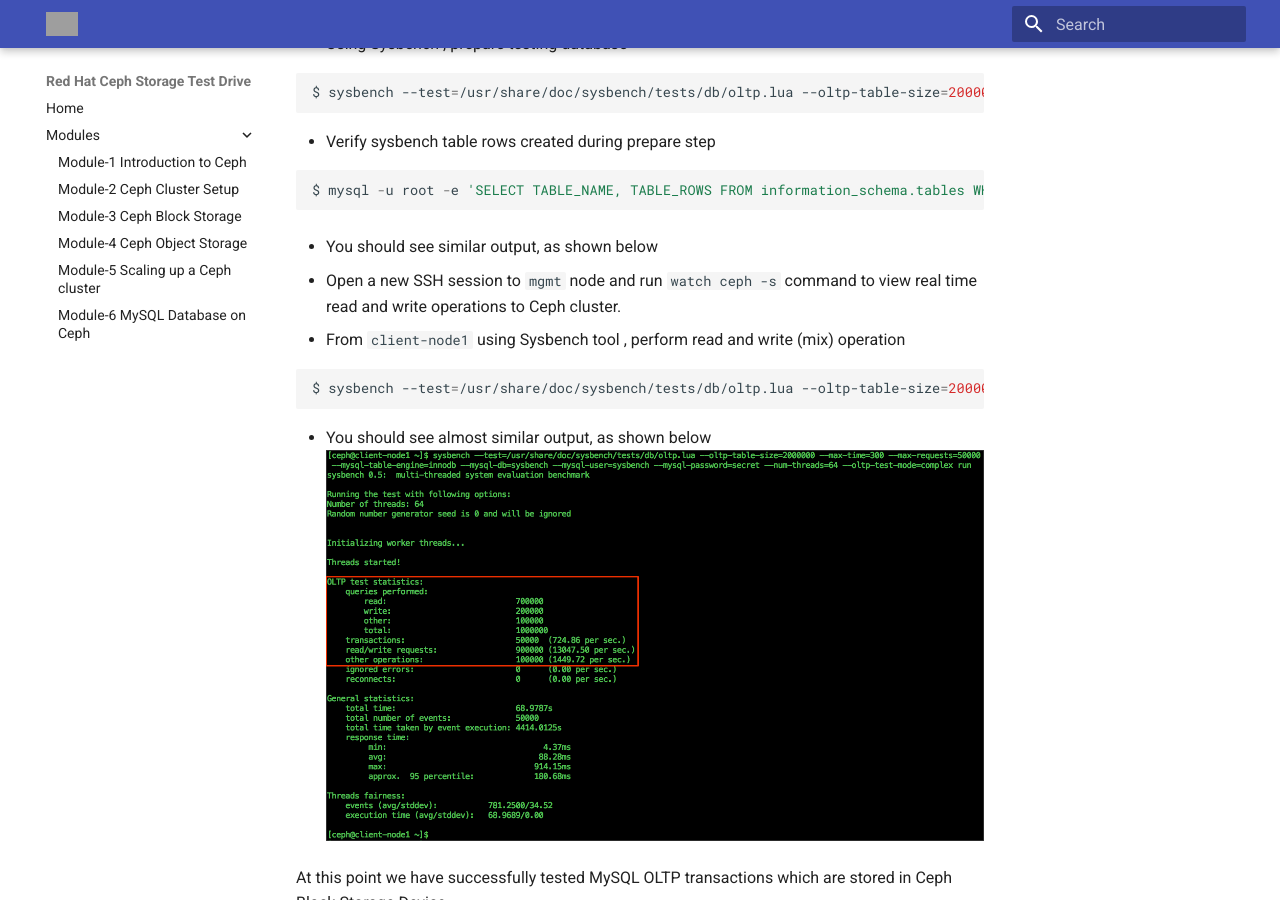
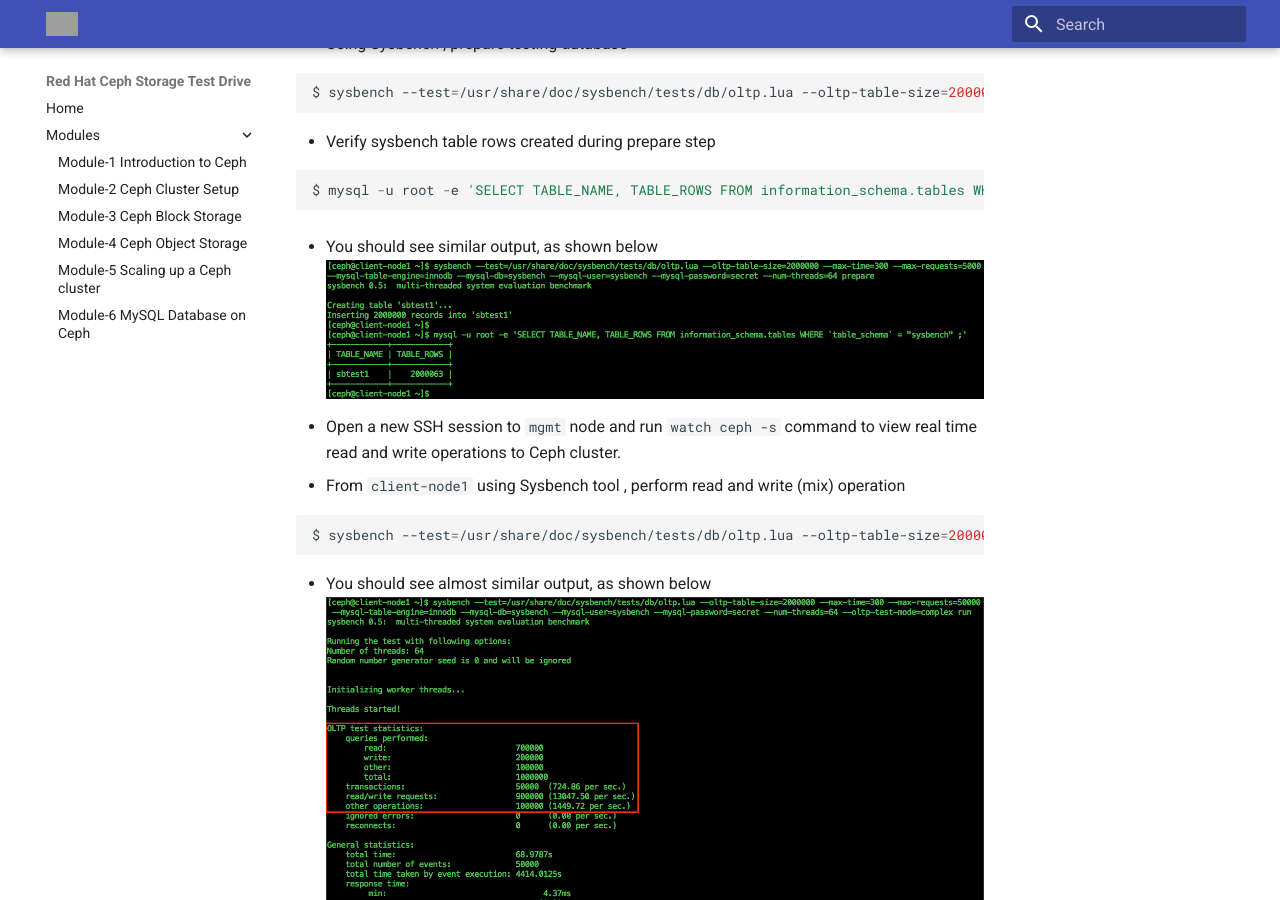
Before and after one commit to red-hat-storage/ceph-test-drive-bootstrap, an MkDocs documentation site: the page built from docs/Module-6-demo.md, in a window 1280 px wide and 900 px high, scrolled down 2752 px. Built offline with MkDocs 1.6.1 and Material for MkDocs 9.7.7, drawn with Linux system fonts in a browser that asks for light colours; old or Windows-style settings are respelled for this version of MkDocs; grey boxes are pictures that could not be loaded.

Commit message:
fix to mysql on ceph module

````diff
--- a/docs/Module-6-demo.md
+++ b/docs/Module-6-demo.md
@@ -117,7 +117,7 @@
 $ mysql -u root -e 'SELECT TABLE_NAME, TABLE_ROWS FROM information_schema.tables WHERE `table_schema` = "sysbench" ;'
 ```
 - You should see similar output, as shown below
-![](images/MySql-1.png)
+![](images/MySQL-1.png)
 
 - Open a new SSH session to ``mgmt`` node and run `` watch ceph -s `` command to view real time read and write operations to Ceph cluster.
 - From ``client-node1`` using Sysbench tool , perform read and write (mix) operation
````
